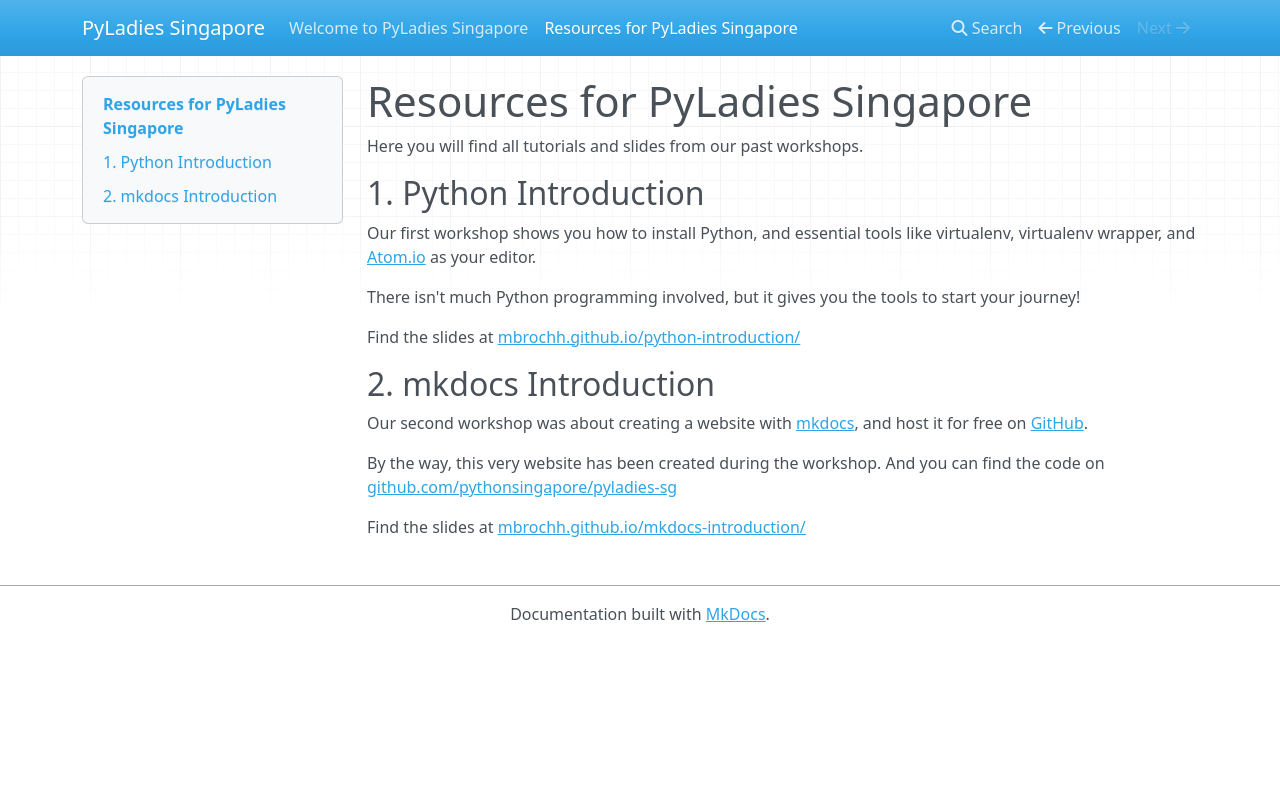
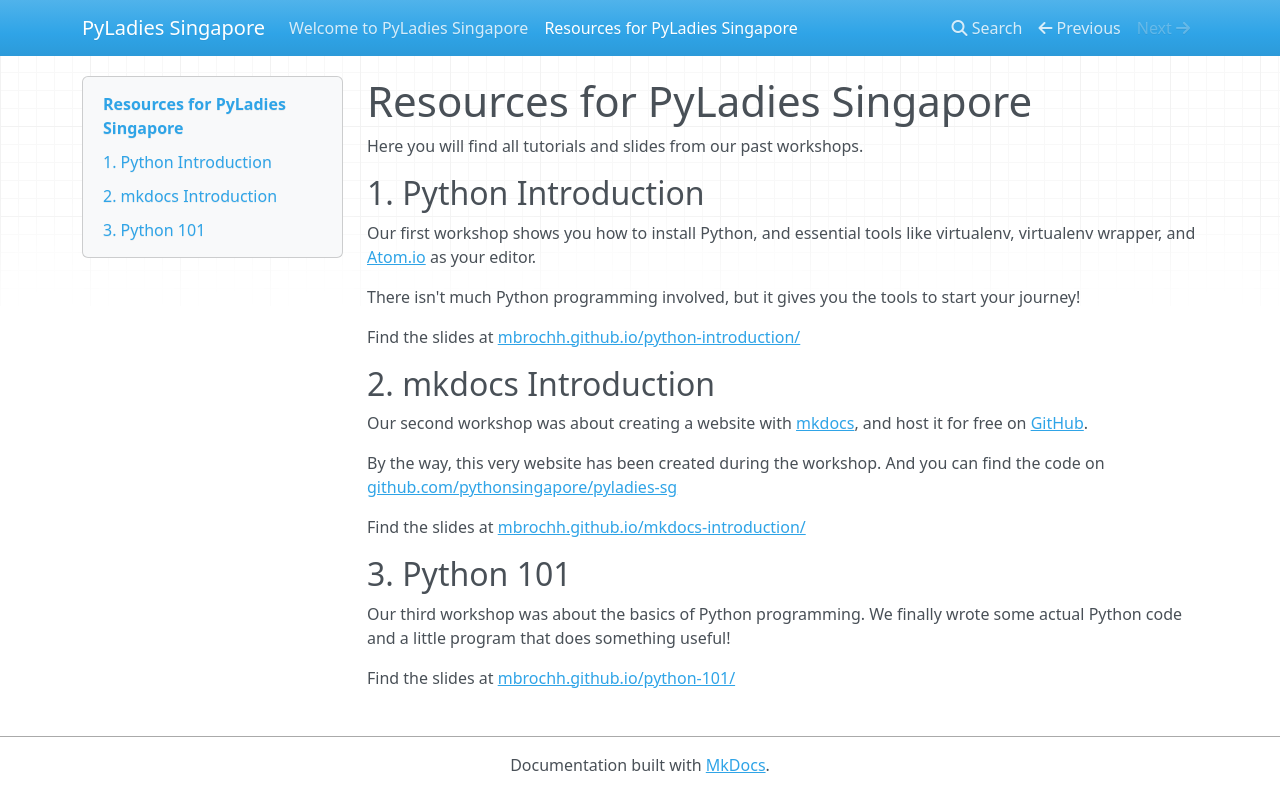
Before and after one commit to pythonsingapore/pyladies-sg, an MkDocs documentation site: the page built from docs/resources.md, in a window 1280 px wide. Shown: the top 812 px of the page. Built offline with MkDocs 1.6.1, drawn with Linux system fonts in a browser that asks for light colours; nearby versions of some CDN libraries.

Commit message:
Added slides for third workshop

```diff
--- a/docs/resources.md
+++ b/docs/resources.md
@@ -24,3 +24,11 @@
 
 Find the slides at
 [mbrochh.github.io/mkdocs-introduction/](http://mbrochh.github.io/mkdocs-introduction/)
+
+##3. Python 101
+
+Our third workshop was about the basics of Python programming. We finally wrote
+some actual Python code and a little program that does something useful!
+
+Find the slides at
+[mbrochh.github.io/python-101/](http://mbrochh.github.io/python-101/)
```
